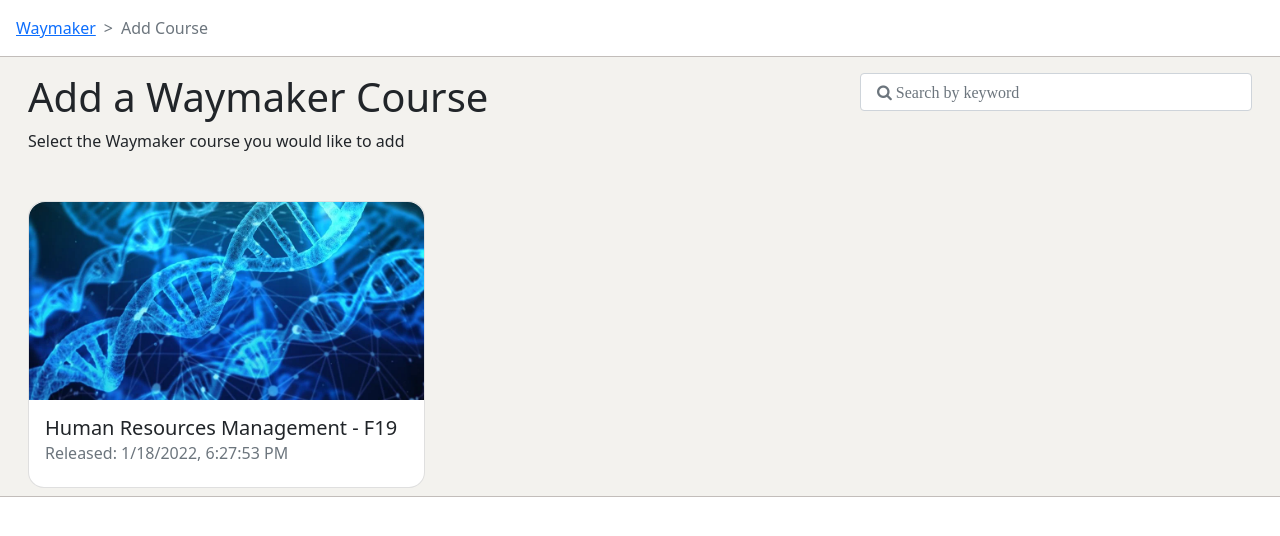
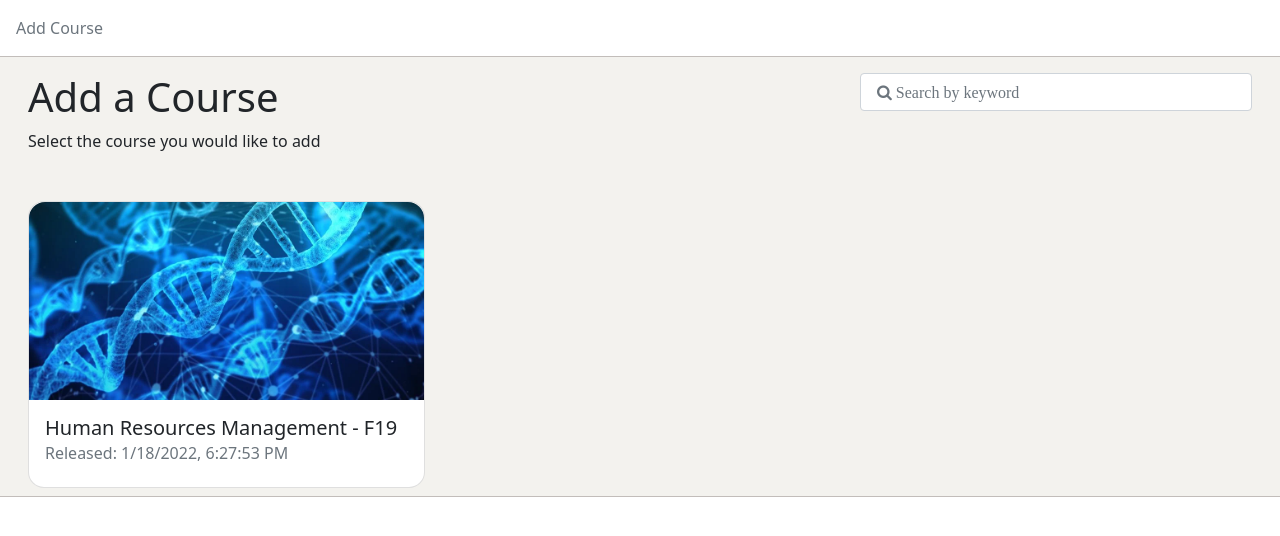
Before and after one commit to Unicon/tool13demo, a React (Create React App) app in the folder src/main/frontend/: page / in a window 1280 px wide. Shown: the top 536 px of the page. Built offline with nearby package versions, Linux system fonts and the light colour scheme.

Commit message:
DL3-32 - Remove References to Waymaker from the UI Text

```diff
--- a/src/main/frontend/src/features/CoursePicker.js
+++ b/src/main/frontend/src/features/CoursePicker.js
@@ -19,7 +19,7 @@ function CoursePicker (props) {
       <div className="header">
         <Row>
           <Col sm={8}>
-            <Header header="Add a Waymaker Course" subheader="Select the Waymaker course you would like to add" />
+            <Header header="Add a Course" subheader="Select the course you would like to add" />
           </Col>
           <Col sm={4}>
             <SearchInput />
--- a/src/main/frontend/src/features/LtiBreadcrumb.js
+++ b/src/main/frontend/src/features/LtiBreadcrumb.js
@@ -16,7 +16,6 @@ function LtiBreadcrumb(props) {
 
   return (
     <Breadcrumb role="navigation">
-      <Breadcrumb.Item onClick={(e) => resetSelectedCourse()}>Waymaker</Breadcrumb.Item>
       <Breadcrumb.Item active={!selectedCourse} onClick={(e) => resetSelectedCourse()}>Add Course</Breadcrumb.Item>
       {selectedCourse && <Breadcrumb.Item active>{selectedCourse.book_title}</Breadcrumb.Item>}
     </Breadcrumb>
```
